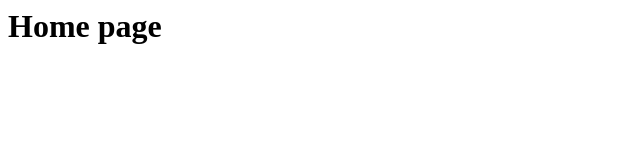
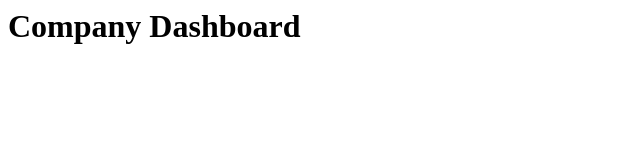
Before and after one commit to hitesh-builds67/Company-Web-Application, a plain HTML site: page index.html in a window 1280 px wide. Shown: the whole page, without its empty margins (0-640 px from the left). Drawn offline with Linux system fonts and the light colour scheme.

Commit message:
Update index.html for development

```diff
--- a/index.html
+++ b/index.html
@@ -1 +1 @@
-<h1>Home page<h1>
+<h1>Company Dashboard<h1>
```
